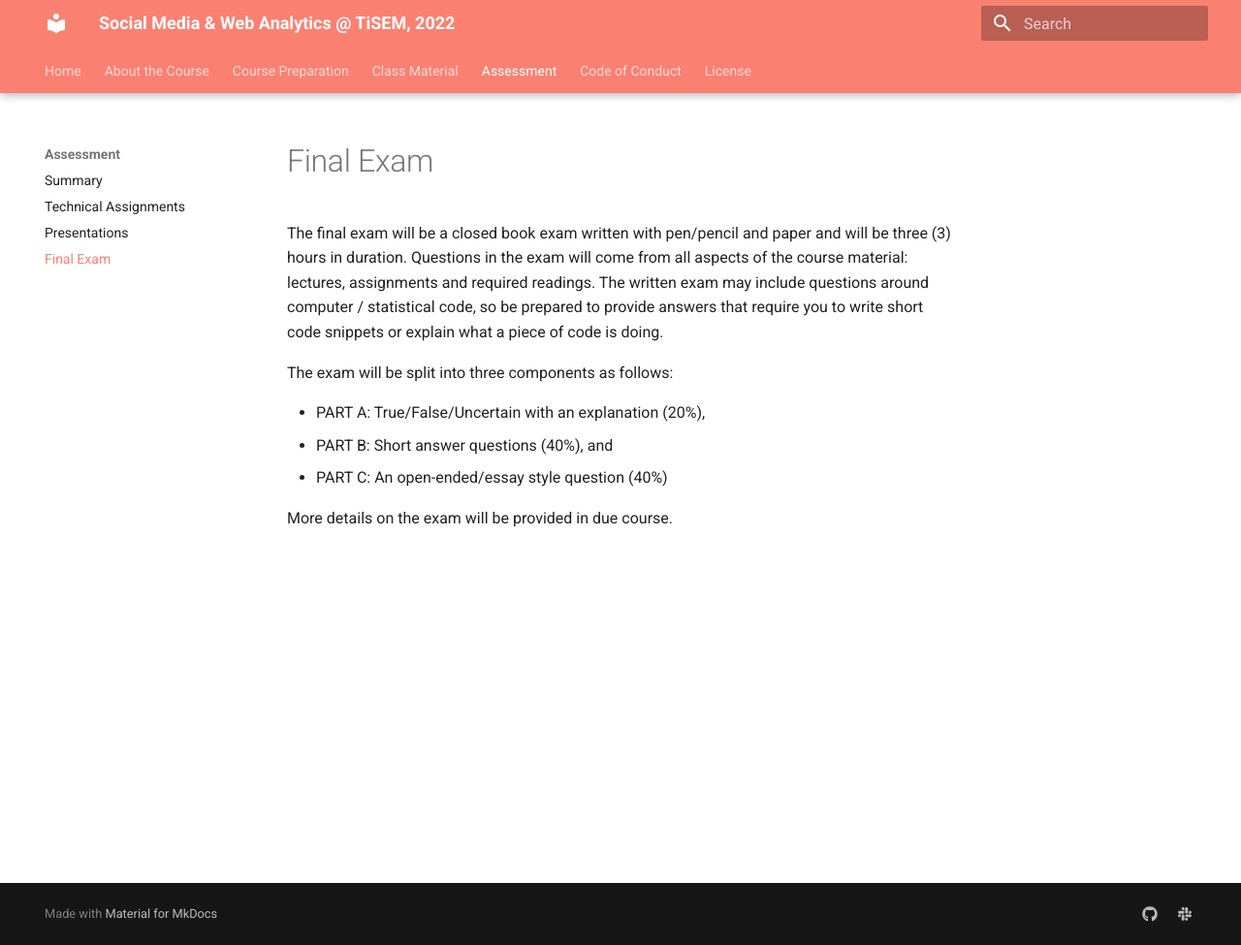
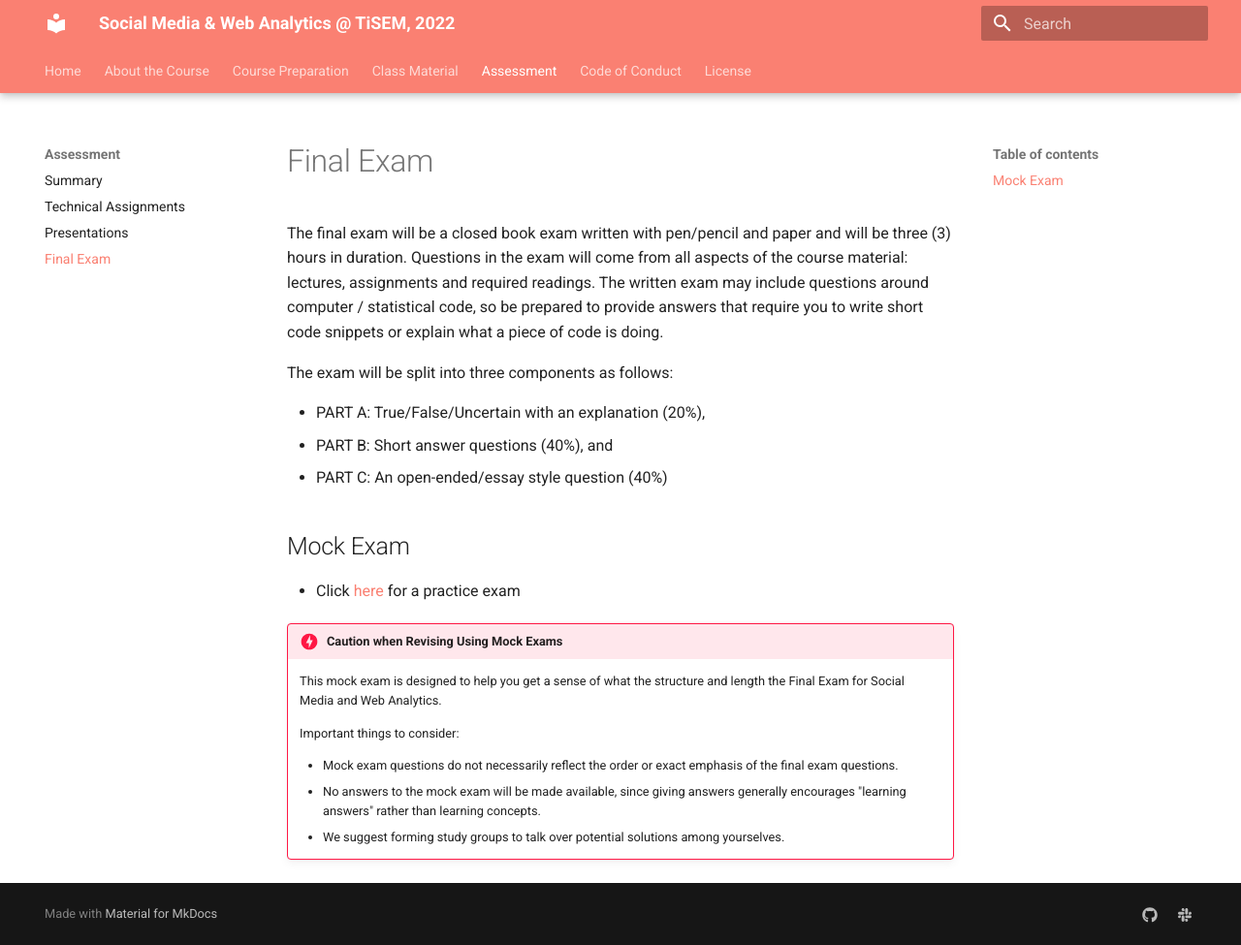
Before and after one commit to tisem-digital-marketing/2022-smwa, an MkDocs documentation site: the page built from docs/assessment/exam.md, in a window 1280 px wide and 975 px high. Shown: the whole window at 97% size. Built offline with MkDocs 1.6.1 and Material for MkDocs 9.7.7, drawn with Linux system fonts in a browser that asks for light colours.

Commit message:
add mock exam

```diff
--- a/docs/assessment/exam.md
+++ b/docs/assessment/exam.md
@@ -10,4 +10,18 @@ The exam will be split into three components as follows:
 * PART B: Short answer questions (40%), and
 * PART C: An open-ended/essay style question (40%)
 
-More details on the exam will be provided in due course.
+## Mock Exam
+
+* Click [here][mock-exam] for a practice exam
+
+!!! danger "Caution when Revising Using Mock Exams"
+
+    This mock exam is designed to help you get a sense of what the structure and length the Final Exam for Social Media and Web Analytics.
+
+    Important things to consider:
+
+    * Mock exam questions do not necessarily reflect the order or exact emphasis of the final exam questions.
+    * No answers to the mock exam will be made available, since giving answers generally encourages "learning answers" rather than learning concepts.
+    * We suggest forming study groups to talk over potential solutions among yourselves.
+
+[mock-exam]:  ../assets/exam/mock_exam.pdf
```
Also changed, not shown: docs/index.md (+1 -1 lines), 1 other file.
